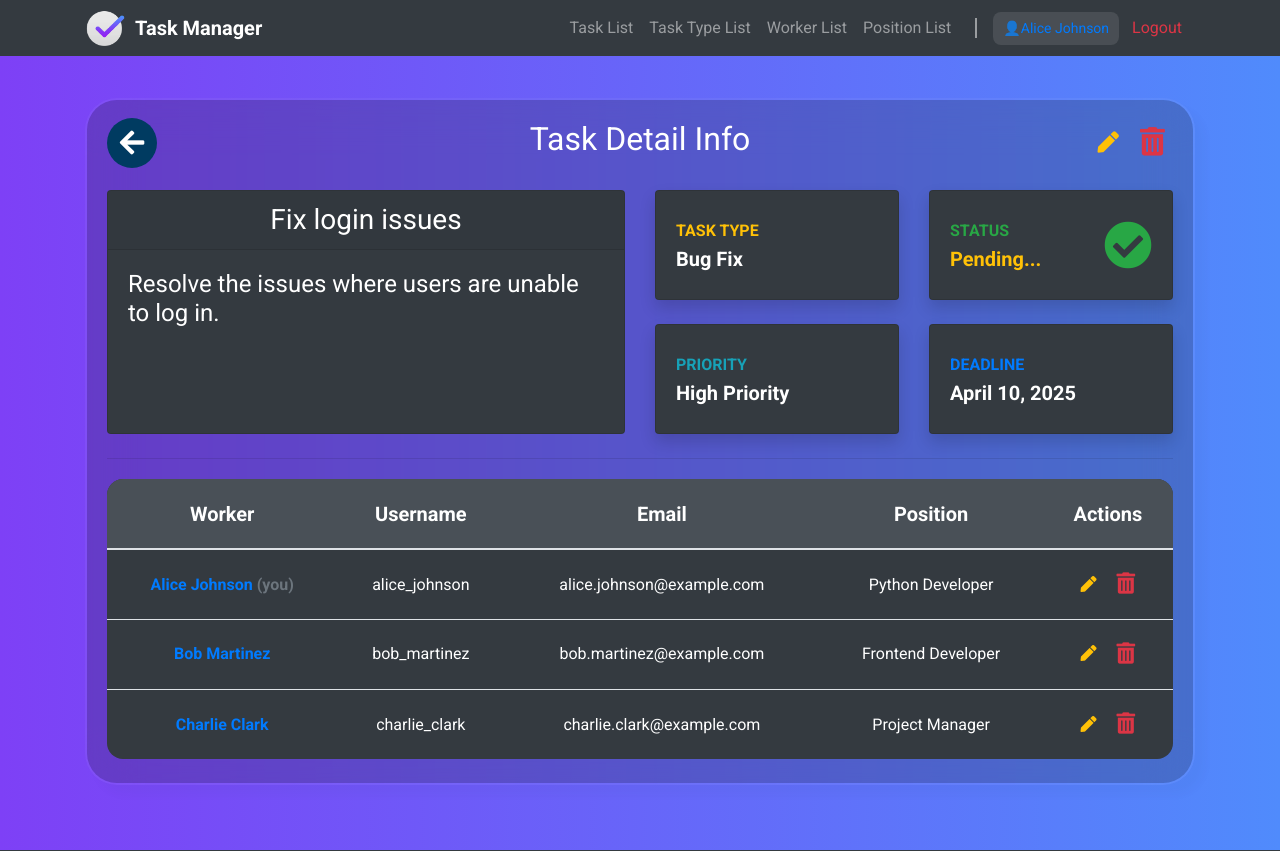
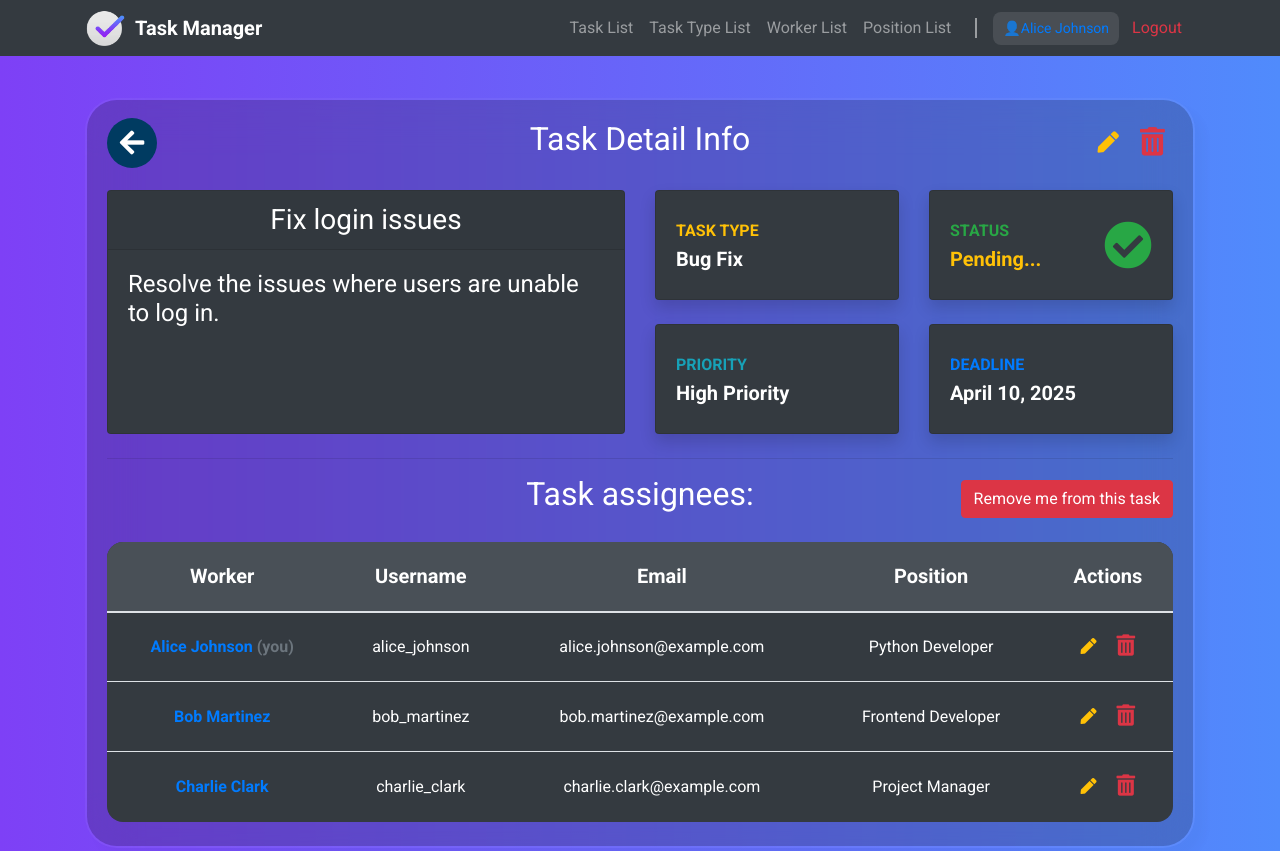
Before and after one commit to IhorDmytriv/task-manager, a Django app: page /task_board/tasks/1/ in a window 1280 px wide. Shown: the top 851 px of the page. Run offline with Django 5.2, Linux system fonts and the light colour scheme; a user stored in the database is signed in; data comes from the database, SQL or seed files in the repository.

Commit message:
Add views, URLs, and template buttons to assign/unassign users to tasks

```diff
--- a/task_board/urls.py
+++ b/task_board/urls.py
@@ -2,6 +2,7 @@ from django.urls import path
 from task_board.views import (
     index,
     toggle_task_status,
+    add_user_to_task_assignees,
     TaskDetailView,
     TaskCreateView,
     TaskUpdateView,
@@ -37,6 +38,11 @@ urlpatterns = [
         "tasks/<int:pk>/toggle-status/",
         toggle_task_status,
         name="toggle-task-status"
+    ),
+    path(
+        "tasks/<int:pk>/add-user-to-task-assignees/",
+        add_user_to_task_assignees,
+        name="add-user-to-task-assignees"
     ),
     path("workers/", WorkerListView.as_view(), name="worker-list"),
     path(
--- a/task_board/views.py
+++ b/task_board/views.py
@@ -92,6 +92,18 @@ def toggle_task_status(request, pk):
     ):
         return redirect(next_url)
     return redirect("task_board:index")
+
+
+@login_required
+def add_user_to_task_assignees(request, pk):
+    task = get_object_or_404(Task, pk=pk)
+    user = request.user
+
+    if user not in task.assignees.all():
+        task.assignees.add(user)
+    else:
+        task.assignees.remove(user)
+    return redirect("task_board:task-detail", pk=pk)
 
 
 class TaskDetailView(LoginRequiredMixin, DetailView):
--- a/templates/task_board/task_detail.html
+++ b/templates/task_board/task_detail.html
@@ -120,6 +120,20 @@
   </div>
 </div>
 <hr class="mt-0">
+
+<div class="d-flex position-relative justify-content-center align-items-center">
+  <h2 class="text-center w-100">Task assignees:</h2>
+  {% if user in task.assignees.all %}
+    <a href="{% url 'task_board:add-user-to-task-assignees' pk=task.id %}" class="btn btn-danger position-absolute" style="right: 0;" title="Remove me from this task">
+      Remove me from this task
+    </a>
+  {% else %}
+    <a href="{% url 'task_board:add-user-to-task-assignees' pk=task.id %}" class="btn btn-primary position-absolute" style="right: 0;" title="Add me to this task">
+      Add me to this task
+    </a>
+  {% endif %}
+</div>
+
 <table class="table text-white mb-0 table-custom">
   <thead>
     <tr>
```
